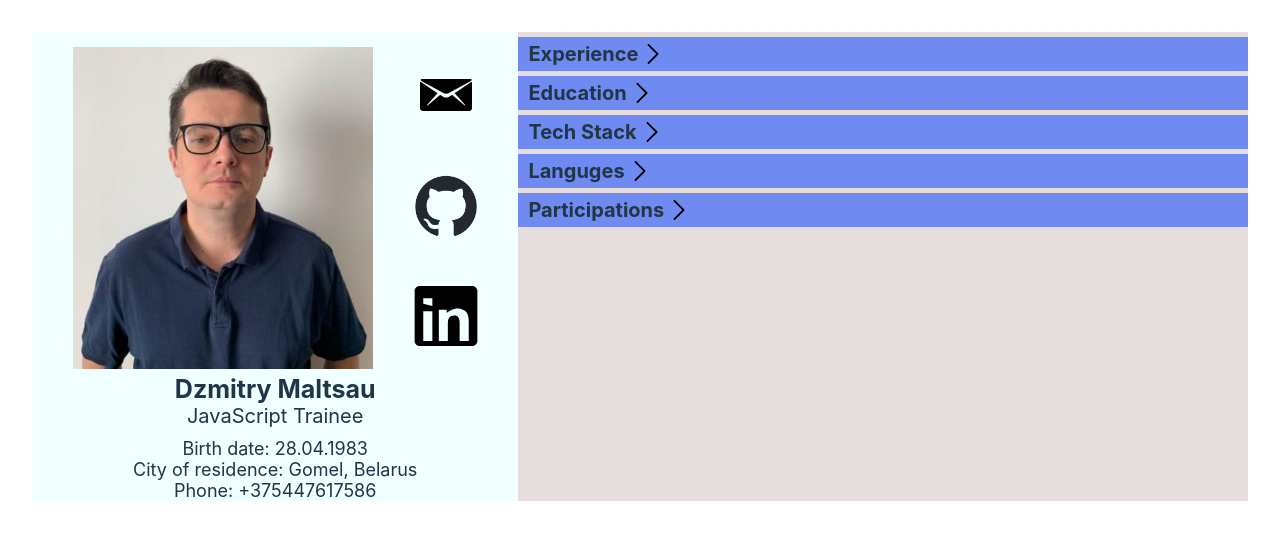
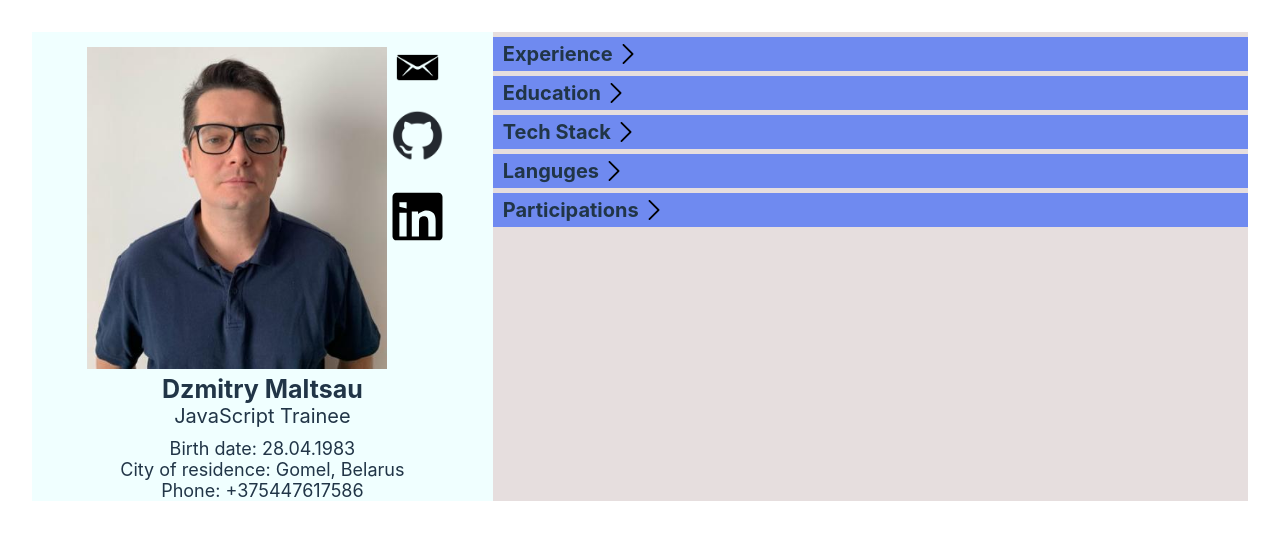
Before and after one commit to Maltsau/aboutMe, a React (Vite) app: page / in a window 1280 px wide. Shown: the top 540 px of the page. Built offline with nearby package versions, Linux system fonts and the light colour scheme.

Commit message:
ResponsiveIconBlockImproved

```diff
--- a/src/App.tsx
+++ b/src/App.tsx
@@ -20,6 +20,10 @@ const Wrapper = styled.div`
     display: flex;
     flex-direction: column;
   }
+  @media (min-width: 900px) {
+    grid-template-columns: repeat(3, 1fr);
+    grid-template-areas: "sidebar content content";
+  }
 `;
 
 const ContactsAvatarContainer = styled.div`
@@ -33,11 +37,11 @@ const ContactsAvatarContainer = styled.div`
 
 const AvatarContainer = styled.div`
   display: flex;
-  justify-content: space-around;
+  justify-content: center;
 `;
 
 const Avatar = styled.img`
-  margin: 5px auto;
+  margin: 5px;
   width: 90%;
   @media (max-width: 450px) {
     border-radius: 50%;
@@ -52,7 +56,7 @@ const HorisontalIconsContainer = styled.div`
   display: flex;
   justify-content: space-around;
   margin: 10px auto;
-  @media (min-width: 900px) {
+  @media (min-width: 950px) {
     display: none;
   }
 `;
@@ -60,15 +64,20 @@ const HorisontalIconsContainer = styled.div`
 const VerticalIconsContainer = styled.div`
   display: flex;
   flex-direction: column;
-  justify-content: space-around;
-  margin-right: auto;
-  @media (max-width: 900px) {
+  justify-content: flex-start;
+  // margin-right: auto;
+  @media (max-width: 950px) {
     display: none;
   }
 `;
 
-const Icon = styled.img<{ size: string; tightScreenSize?: string }>`
+const Icon = styled.img<{
+  size: string;
+  tightScreenSize?: string;
+  margin?: string;
+}>`
   box-sizing: border-box;
+  margin: ${(props) => props.margin};
   heigth: ${(props) => props.size};
   width: ${(props) => props.size};
   @media (max-width: 450px) {
@@ -83,15 +92,6 @@ const ContactsContainer = styled.div`
   margin: 10px 5px 0 5px;
 `;
 
-const SectorIcon = styled.div`
-  width: 100%;
-  height: 50%;
-  border-radius: 100px 100px 0 0;
-  border-top: 5px solid red;
-  border-left: 5px solid red;
-  border-right: 5px solid red;
-`;
-
 function App() {
   return (
     <Wrapper>
@@ -101,7 +101,7 @@ function App() {
           <VerticalIconsContainer>
             <a href={`mailto:${email}`}>
               <Icon
-                size="5vw"
+                size="4vw"
                 tightScreenSize="50px"
                 src={emailIcon}
                 alt="E-Mail"
@@ -109,7 +109,8 @@ function App() {
             </a>
             <a href="https://github.com/Maltsau" target="_blank">
               <Icon
-                size="5vw"
+                size="4vw"
+                margin="1vw 0"
                 tightScreenSize="50px"
                 src={gitIcon}
                 alt="GitHub"
@@ -120,7 +121,8 @@ function App() {
               target="_blank"
             >
               <Icon
-                size="5vw"
+                size="4vw"
+                margin="1vw 0"
                 tightScreenSize="50px"
                 src={LinkedInIcon}
                 alt="LinkedIn"
```
